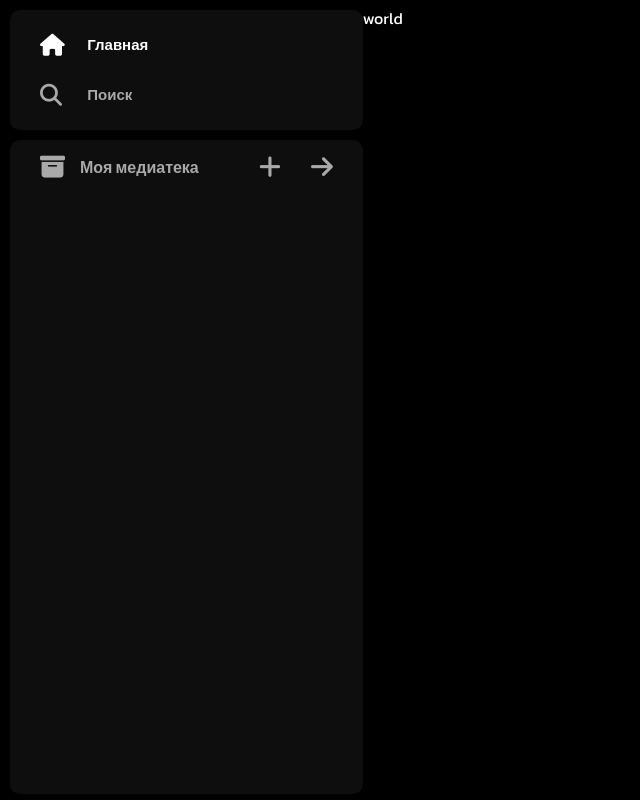
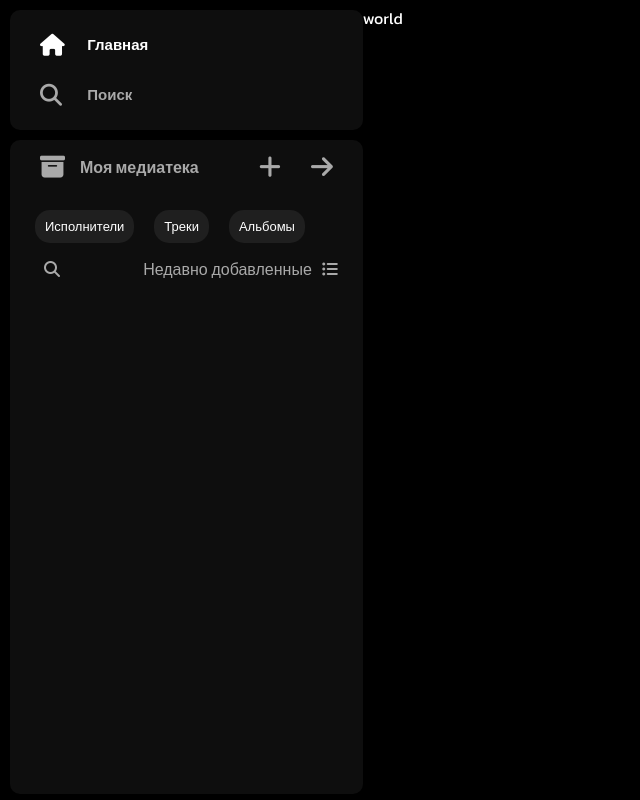
Before and after one commit to kirillpunko/spotify_clone, a React (Vite) app: page / in a window 1280 px wide. Shown: the whole page, without its empty margins (0-640 px from the left). Built offline with nearby package versions, Linux system fonts and the light colour scheme.

Commit message:
create media library tags and search line

```diff
--- a/package.json
+++ b/package.json
@@ -10,6 +10,9 @@
     "preview": "vite preview"
   },
   "dependencies": {
+    "@emotion/react": "^11.11.3",
+    "@emotion/styled": "^11.11.0",
+    "@mui/material": "^5.15.6",
     "react": "^18.2.0",
     "react-dom": "^18.2.0"
   },
--- /dev/null
+++ b/src/components/SortMediaLibraryTags/sortMediaLibraryTags.tsx
@@ -0,0 +1,43 @@
+import React, {useRef} from 'react';
+import styles from "./sortMediaTags.module.scss"
+
+const SortMediaLibraryTags = () => {
+    const mediaTagsArr = ["Исполнители", "Треки", "Альбомы"]
+    const crossTags=useRef(null);
+
+    function clickTagHandler(event){
+        if(!event.target.classList.contains(styles.active)){
+            const arrTags= document.querySelectorAll('.'+styles.sortTag);
+            arrTags.forEach((elem)=>{
+                elem.classList.add(styles.hide);
+            })
+            event.target.classList.remove(styles.hide);
+            event.target.classList.add(styles.active);
+            crossTags.current.classList.add(styles.show);
+        }
+        else
+            crossClickHandler();
+    }
+
+    function crossClickHandler(){
+        const arrTags= document.querySelectorAll('.'+styles.sortTag);
+        arrTags.forEach((elem)=>{
+            elem.classList.remove(styles.hide);
+            elem.classList.remove(styles.active);
+            crossTags.current.classList.remove(styles.show)
+        })
+    }
+
+    return (
+        <div className={styles.sortBlock}>
+            <div className={styles.crossBtn} ref={crossTags} onClick={crossClickHandler}></div>
+            {mediaTagsArr.map((data:string)=>(
+                <div key={data} className={styles.sortTag} onClick={clickTagHandler}>
+                    {data}
+                </div>
+            ))}
+        </div>
+    );
+};
+
+export default SortMediaLibraryTags;
--- /dev/null
+++ b/src/components/SortMediaLibraryTags/sortMediaTags.module.scss
@@ -0,0 +1,57 @@
+.sortBlock{
+  display: flex;
+  margin-top: 20px;
+}
+.sortTag{
+  box-sizing: border-box;
+  padding: 10px;
+  margin: 10px;
+  height: 33px;
+  background-color: rgba(43, 43, 43, 0.6);
+  font-size: 13px;
+  border-radius: 15px;
+  color: white;
+  cursor: pointer;
+  &:hover:not(.active) {
+    background-color: rgba(59, 59, 59, 0.6);
+  }
+}
+%crossLines{
+  content:"";
+  width: 22px;
+  height: 2px;
+  background-color: white;
+  position: absolute;
+}
+.crossBtn{
+  position: relative;
+  background-color: rgba(43, 43, 43, 0.6);
+  border-radius: 50%;
+  width: 33px;
+  height: 33px;
+  margin: 10px;
+  display: none;
+  cursor:pointer;
+  &:hover{
+    background-color: rgba(59, 59, 59, 0.6);
+  }
+  &:after{
+    @extend %crossLines;
+    top: 20px;
+    transform: rotate(-45deg) translate(6px,1px);
+  }
+  &:before{
+    @extend %crossLines;
+    transform: rotate(45deg) translate(15px,8px);
+  }
+}
+.active{
+  color: black;
+  background-color: white;
+}
+.show{
+  display: block;
+}
+.hide{
+  display: none;
+}
--- a/src/components/mediaLibrary/mediaLibrary.tsx
+++ b/src/components/mediaLibrary/mediaLibrary.tsx
@@ -1,5 +1,7 @@
 import React from 'react';
 import styles from "./mediaLibrary.module.scss"
+import SortMediaLibraryTags from "../SortMediaLibraryTags/sortMediaLibraryTags";
+import MediaLibrarySearchLine from "../mediaLibrarySearchLine/mediaLibrarySearchLine";
 const MediaLibrary = () => {
     return (
         <div className={styles.mediaLibraryBlock}>
@@ -13,6 +15,8 @@ const MediaLibrary = () => {
                     <i className="fa-solid fa-arrow-right"><div className={styles.backgroundHover}></div></i>
                 </div>
             </div>
+            <SortMediaLibraryTags/>
+            <MediaLibrarySearchLine/>
         </div>
     );
 };
--- /dev/null
+++ b/src/components/mediaLibrarySearchLine/mediaLibrarySearchLine.module.scss
@@ -0,0 +1,65 @@
+.inputSearch{
+  background-color: rgba(43, 43, 43, 0.6);
+  border: none;
+  border-radius: 5px;
+  padding-left: 35px;
+  width: 200px;
+  height: 30px;
+  color: white;
+  position: relative;
+  &:focus{
+    outline: none;
+  }
+}
+.searchLineBlock{
+  display: flex;
+  justify-content: space-between;
+  height: 33px;
+  padding: 0 10px;
+  i{
+    cursor: pointer;
+  }
+}
+.searchField{
+  position: relative;
+  box-sizing: border-box;
+  border-radius: 50%;
+  width: 33px;
+  height: 33px;
+  padding: 10px;
+  i{
+    position: absolute;
+    top: 8px;
+    left: 9px;
+  }
+  &:hover{
+    background-color: rgba(43, 43, 43, 0.6);
+  }
+}
+.searchText{
+  line-height: 33px;
+  display: inline-block;
+  margin: 0 10px;
+  cursor: pointer;
+}
+.searchTypeField{
+  &:hover{
+    color: white;
+    font-size: 17px;
+  }
+}
+.inputBlock{
+  position: relative;
+  i{
+    color: white;
+    position: absolute;
+    top: 8px;
+    left: 10px;
+  }
+}
+.show{
+  display: block;
+}
+.hide{
+  display: none;
+}
--- /dev/null
+++ b/src/components/mediaLibrarySearchLine/mediaLibrarySearchLine.tsx
@@ -0,0 +1,44 @@
+import React, {useRef} from 'react';
+import styles from "./mediaLibrarySearchLine.module.scss"
+
+
+const MediaLibrarySearchLine = () => {
+    const inputField = useRef(null)
+    const crossField = useRef(null);
+    const searchTypeField = useRef(null);
+
+    function openCloseClickHandler(){
+        inputField.current.classList.remove(styles.hide);
+        crossField.current.classList.add(styles.hide);
+        const str=searchTypeField.current.innerHTML;
+        searchTypeField.current.textContent = str.slice(0,7)+"...";
+        const input= inputField.current.querySelector('input');
+        input.focus();
+    }
+
+    function blurInputHandler(){
+        inputField.current.classList.add(styles.hide);
+        crossField.current.classList.remove(styles.hide);
+        searchTypeField.current.textContent = "Недавно добавленные";
+    }
+
+    return (
+        <div className={styles.searchLineBlock}>
+            <div className={styles.searchField} onClick={openCloseClickHandler} ref={crossField}>
+                <i className="fa-solid fa-magnifying-glass"></i>
+            </div>
+            <div className={styles.inputBlock+" "+styles.hide} ref={inputField}>
+                <i className="fa-solid fa-magnifying-glass"></i>
+                <input type={"text"} className={styles.inputSearch} placeholder="Искать в медиатеке" onBlur={blurInputHandler}/>
+            </div>
+            <div className={styles.searchTypeField}>
+                <span className={styles.searchText} ref={searchTypeField}>
+                    Недавно добавленные
+                </span>
+                    <i className="fa-solid fa-list-ul"></i>
+            </div>
+        </div>
+    );
+};
+
+export default MediaLibrarySearchLine;
```
Also changed, not shown: 1 other file (tests, documents, lock files or other folders).
